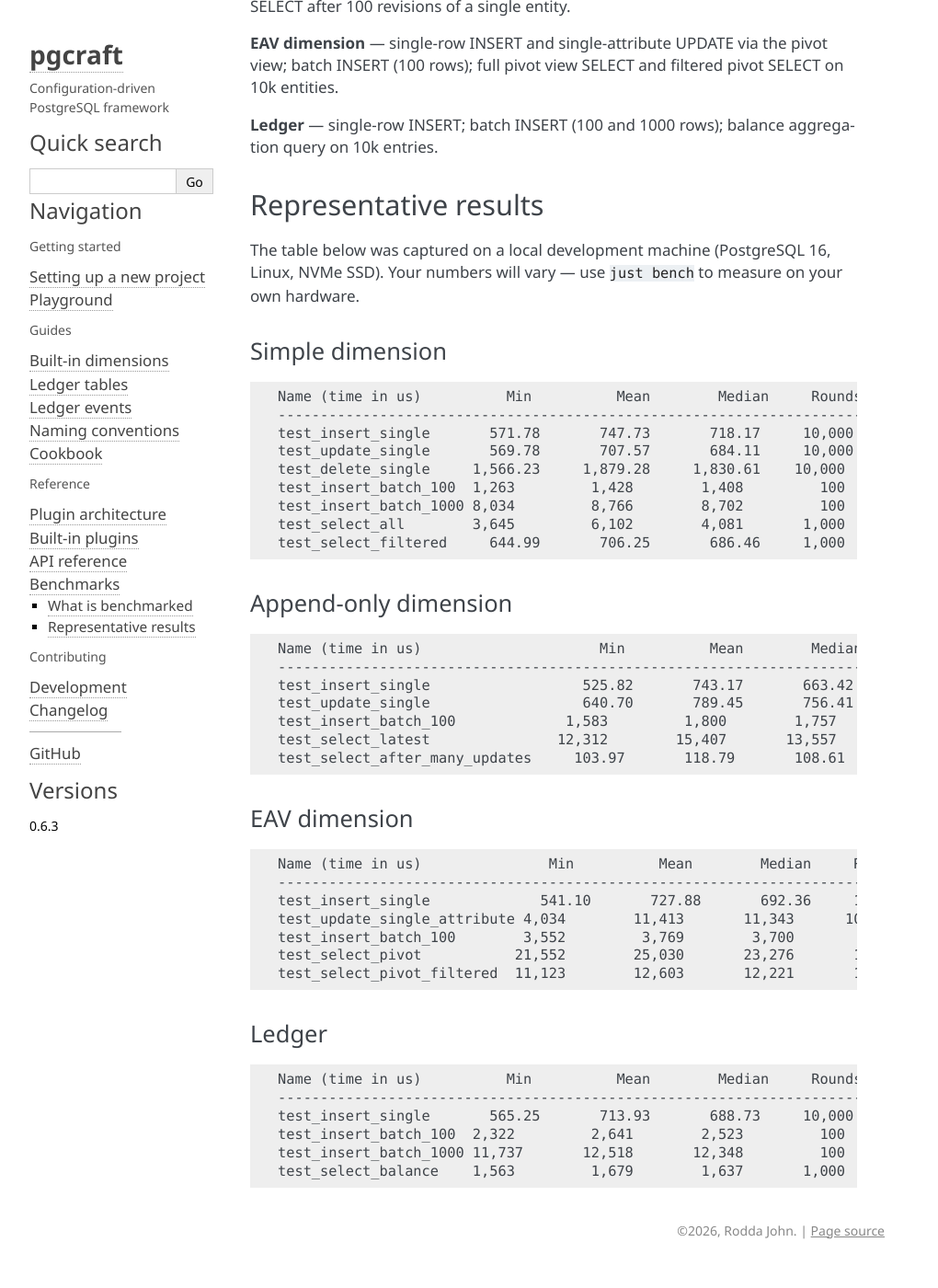
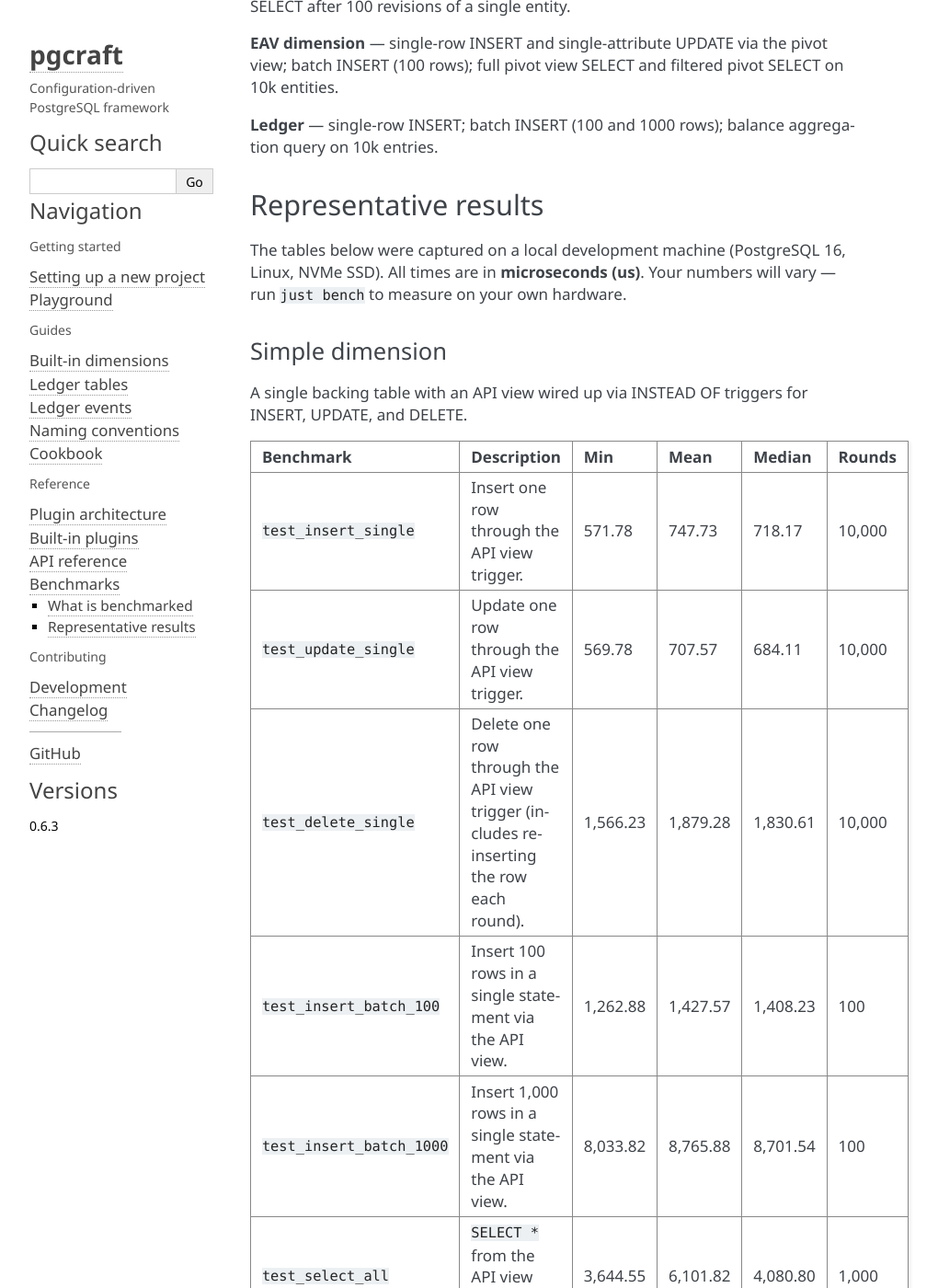
Before and after one commit to roddarjohn/cave, a Sphinx documentation site: the page built from docs/benchmarks.rst, in a window 1280 px wide and 1400 px high, scrolled down 383 px. Shown: the whole window at 92% size, without its empty margins (148-1168 px from the left). Built offline with Sphinx 7.4.7, drawn with Linux system fonts in a browser that asks for light colours; before the commit the page ends 1760 px from its top, so only the background shows below that; some of the changed text lies outside the part shown.

Commit message:
bechmarks

```diff
--- a/docs/benchmarks.rst
+++ b/docs/benchmarks.rst
@@ -26,59 +26,210 @@
 Representative results
 ----------------------
 
-The table below was captured on a local development machine
-(PostgreSQL 16, Linux, NVMe SSD).  Your numbers will vary — use
-``just bench`` to measure on your own hardware.
+The tables below were captured on a local development machine
+(PostgreSQL 16, Linux, NVMe SSD).  All times are in **microseconds
+(us)**.  Your numbers will vary — run ``just bench`` to measure on
+your own hardware.
 
 Simple dimension
 ~~~~~~~~~~~~~~~~
 
-.. code-block:: text
+A single backing table with an API view wired up via INSTEAD OF
+triggers for INSERT, UPDATE, and DELETE.
 
-   Name (time in us)          Min          Mean        Median     Rounds
-   -----------------------------------------------------------------------
-   test_insert_single       571.78       747.73       718.17     10,000
-   test_update_single       569.78       707.57       684.11     10,000
-   test_delete_single     1,566.23     1,879.28     1,830.61    10,000
-   test_insert_batch_100  1,263         1,428        1,408         100
-   test_insert_batch_1000 8,034         8,766        8,702         100
-   test_select_all        3,645         6,102        4,081       1,000
-   test_select_filtered     644.99       706.25       686.46     1,000
+.. list-table::
+   :header-rows: 1
+   :widths: 35 30 12 12 12 9
+
+   * - Benchmark
+     - Description
+     - Min
+     - Mean
+     - Median
+     - Rounds
+   * - ``test_insert_single``
+     - Insert one row through the API view trigger.
+     - 571.78
+     - 747.73
+     - 718.17
+     - 10,000
+   * - ``test_update_single``
+     - Update one row through the API view trigger.
+     - 569.78
+     - 707.57
+     - 684.11
+     - 10,000
+   * - ``test_delete_single``
+     - Delete one row through the API view trigger (includes
+       re-inserting the row each round).
+     - 1,566.23
+     - 1,879.28
+     - 1,830.61
+     - 10,000
+   * - ``test_insert_batch_100``
+     - Insert 100 rows in a single statement via the API view.
+     - 1,262.88
+     - 1,427.57
+     - 1,408.23
+     - 100
+   * - ``test_insert_batch_1000``
+     - Insert 1,000 rows in a single statement via the API view.
+     - 8,033.82
+     - 8,765.88
+     - 8,701.54
+     - 100
+   * - ``test_select_all``
+     - ``SELECT *`` from the API view over a 10k-row table.
+     - 3,644.55
+     - 6,101.82
+     - 4,080.80
+     - 1,000
+   * - ``test_select_filtered``
+     - ``SELECT * WHERE name = ...`` on a 10k-row table.
+     - 644.99
+     - 706.25
+     - 686.46
+     - 1,000
 
 Append-only dimension
 ~~~~~~~~~~~~~~~~~~~~~
 
-.. code-block:: text
+Two tables (root + attributes) joined through a view.  Updates append
+a new attribute row and re-point the root's foreign key, preserving
+full history.
 
-   Name (time in us)                     Min          Mean        Median     Rounds
-   ----------------------------------------------------------------------------------
-   test_insert_single                  525.82       743.17       663.42     10,000
-   test_update_single                  640.70       789.45       756.41     10,000
-   test_insert_batch_100             1,583         1,800        1,757         100
-   test_select_latest               12,312        15,407       13,557       1,000
-   test_select_after_many_updates     103.97       118.79       108.61      1,000
+.. list-table::
+   :header-rows: 1
+   :widths: 35 30 12 12 12 9
+
+   * - Benchmark
+     - Description
+     - Min
+     - Mean
+     - Median
+     - Rounds
+   * - ``test_insert_single``
+     - Insert one entity (writes to both root and attributes tables).
+     - 525.82
+     - 743.17
+     - 663.42
+     - 10,000
+   * - ``test_update_single``
+     - Update one entity (appends a new attribute row and updates
+       the root foreign key).
+     - 640.70
+     - 789.45
+     - 756.41
+     - 10,000
+   * - ``test_insert_batch_100``
+     - Insert 100 entities in a single statement.
+     - 1,583.00
+     - 1,799.71
+     - 1,756.50
+     - 100
+   * - ``test_select_latest``
+     - ``SELECT *`` from the join view over 10k entities.
+     - 12,311.89
+     - 15,407.37
+     - 13,557.13
+     - 1,000
+   * - ``test_select_after_many_updates``
+     - ``SELECT *`` from the join view for an entity that has
+       accumulated 100 historical revisions.
+     - 103.97
+     - 118.79
+     - 108.61
+     - 1,000
 
 EAV dimension
 ~~~~~~~~~~~~~
 
-.. code-block:: text
+Entity-Attribute-Value storage with a pivot view that presents
+attributes as columns.  Each INSERT fans out into one entity row
+plus one attribute row per column.
 
-   Name (time in us)               Min          Mean        Median     Rounds
-   ----------------------------------------------------------------------------
-   test_insert_single             541.10       727.88       692.36     10,000
-   test_update_single_attribute 4,034        11,413       11,343      10,000
-   test_insert_batch_100        3,552         3,769        3,700         100
-   test_select_pivot           21,552        25,030       23,276       1,000
-   test_select_pivot_filtered  11,123        12,603       12,221       1,000
+.. list-table::
+   :header-rows: 1
+   :widths: 35 30 12 12 12 9
+
+   * - Benchmark
+     - Description
+     - Min
+     - Mean
+     - Median
+     - Rounds
+   * - ``test_insert_single``
+     - Insert one entity with two attributes through the pivot view.
+     - 541.10
+     - 727.88
+     - 692.36
+     - 10,000
+   * - ``test_update_single_attribute``
+     - Update one attribute on an existing entity (appends a new
+       attribute row).
+     - 4,034.38
+     - 11,412.53
+     - 11,342.63
+     - 10,000
+   * - ``test_insert_batch_100``
+     - Insert 100 entities in a single statement through the pivot
+       view.
+     - 3,551.98
+     - 3,768.82
+     - 3,700.29
+     - 100
+   * - ``test_select_pivot``
+     - ``SELECT *`` from the pivot view over 10k entities.
+     - 21,552.03
+     - 25,030.05
+     - 23,276.44
+     - 1,000
+   * - ``test_select_pivot_filtered``
+     - ``SELECT * WHERE sku = ...`` from the pivot view over 10k
+       entities.
+     - 11,122.92
+     - 12,603.28
+     - 12,220.87
+     - 1,000
 
 Ledger
 ~~~~~~
 
-.. code-block:: text
+Append-only, immutable ledger table.  Only INSERT is allowed;
+UPDATE and DELETE are blocked by triggers.
 
-   Name (time in us)          Min          Mean        Median     Rounds
-   -----------------------------------------------------------------------
-   test_insert_single       565.25       713.93       688.73     10,000
-   test_insert_batch_100  2,322         2,641        2,523         100
-   test_insert_batch_1000 11,737       12,518       12,348         100
-   test_select_balance    1,563         1,679        1,637       1,000
+.. list-table::
+   :header-rows: 1
+   :widths: 35 30 12 12 12 9
+
+   * - Benchmark
+     - Description
+     - Min
+     - Mean
+     - Median
+     - Rounds
+   * - ``test_insert_single``
+     - Insert one ledger entry through the API view.
+     - 565.25
+     - 713.93
+     - 688.73
+     - 10,000
+   * - ``test_insert_batch_100``
+     - Insert 100 ledger entries in a single statement.
+     - 2,322.23
+     - 2,640.78
+     - 2,523.16
+     - 100
+   * - ``test_insert_batch_1000``
+     - Insert 1,000 ledger entries in a single statement.
+     - 11,736.55
+     - 12,518.27
+     - 12,348.01
+     - 100
+   * - ``test_select_balance``
+     - ``SELECT *`` from a balance aggregation view (``SUM(value)
+       GROUP BY category``) over 10k entries.
+     - 1,563.08
+     - 1,679.10
+     - 1,636.57
+     - 1,000
```
